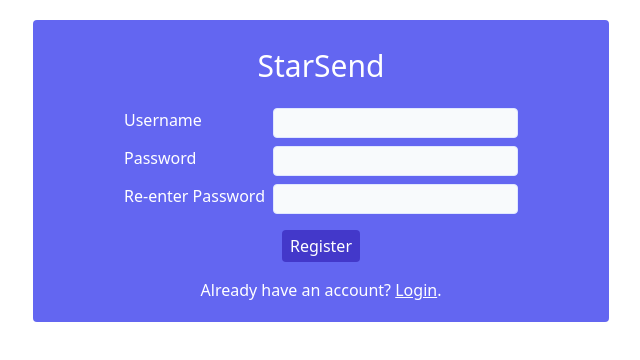
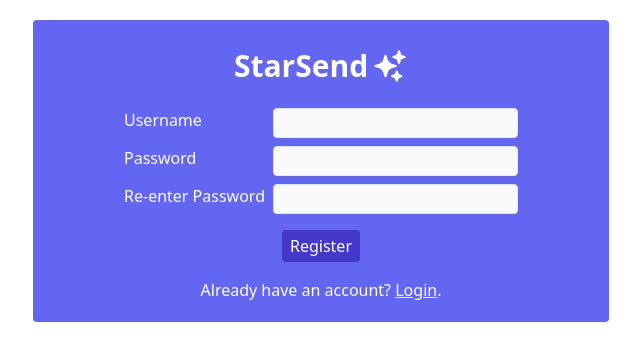
Before and after one commit to ken-ux/messaging-app, a React (Vite) app: page /register in a window 1280 px wide. Shown: the top 360 px of the page, without its empty margins (319-959 px from the left). Built offline with nearby package versions, Linux system fonts and the light colour scheme.

Commit message:
Add icon and bolding to logo

```diff
--- a/src/output.css
+++ b/src/output.css
@@ -668,6 +668,14 @@ video {
   height: 100vh;
 }
 
+.h-8 {
+  height: 2rem;
+}
+
+.h-9 {
+  height: 2.25rem;
+}
+
 .max-h-full {
   max-height: 100%;
 }
@@ -706,6 +714,14 @@ video {
 
 .w-screen {
   width: 100vw;
+}
+
+.w-8 {
+  width: 2rem;
+}
+
+.w-9 {
+  width: 2.25rem;
 }
 
 .min-w-80 {
--- a/src/pages/LoginPage.tsx
+++ b/src/pages/LoginPage.tsx
@@ -2,6 +2,7 @@ import {
   CheckCircleIcon,
   ExclamationCircleIcon,
 } from "@heroicons/react/20/solid";
+import { SparklesIcon } from "@heroicons/react/24/solid";
 import { useEffect, useState } from "react";
 import { Link, useNavigate } from "react-router-dom";
 import { auth } from "../utils";
@@ -83,7 +84,10 @@ function LoginPage() {
         onSubmit={(e) => formHandler(e)}
         className="mx-auto flex max-w-xl flex-col items-center gap-4 rounded bg-indigo-500 p-5 text-white"
       >
-        <h1 className="my-2 text-3xl">StarSend</h1>
+        <div className="flex items-center gap-1">
+          <h1 className="my-2 text-3xl font-semibold">StarSend</h1>
+          <SparklesIcon className="h-9 w-9" />
+        </div>
         <div className="flex flex-col gap-2">
           <div className="flex justify-between gap-2">
             <label htmlFor="username">Username</label>
--- a/src/pages/RegisterPage.tsx
+++ b/src/pages/RegisterPage.tsx
@@ -2,6 +2,7 @@ import {
   CheckCircleIcon,
   ExclamationCircleIcon,
 } from "@heroicons/react/20/solid";
+import { SparklesIcon } from "@heroicons/react/24/solid";
 import { useEffect, useState } from "react";
 import { Link, useNavigate } from "react-router-dom";
 import { auth } from "../utils";
@@ -89,7 +90,10 @@ function RegisterPage() {
         onSubmit={(e) => formHandler(e)}
         className="mx-auto flex max-w-xl flex-col items-center gap-4 rounded bg-indigo-500 p-5 text-white"
       >
-        <h1 className="my-2 text-3xl">StarSend</h1>
+        <div className="flex items-center gap-1">
+          <h1 className="my-2 text-3xl font-semibold">StarSend</h1>
+          <SparklesIcon className="h-9 w-9" />
+        </div>
         <div className="flex flex-col gap-2">
           <div className="flex justify-between gap-2">
             <label htmlFor="username">Username</label>
```
